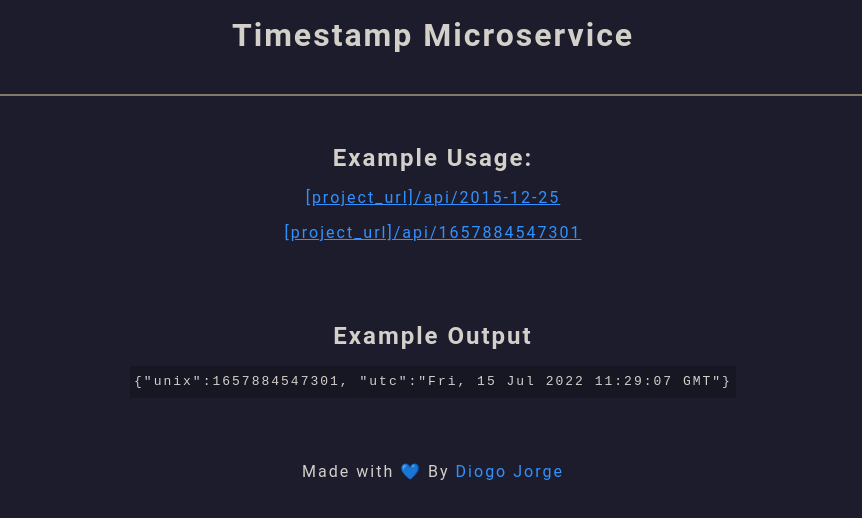
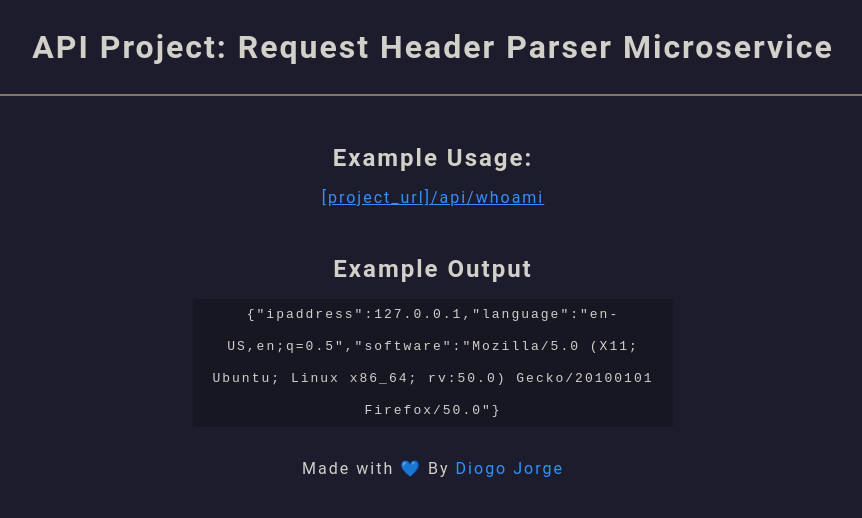
Before and after one commit to DiogoJorge1401/RequestHeaderParserMicroservice, a website: page src/views/index.html in a window 1280 px wide. Shown: the whole page, without its empty margins (207-1069 px from the left). Drawn offline with Linux system fonts and the light colour scheme.

Commit message:
feat: get information by client request

```diff
--- a/src/public/styles.css
+++ b/src/public/styles.css
@@ -12,10 +12,12 @@ body {
 }
 
 header {
+  display: flex;
+  align-items: center;
+  justify-content: center;
   height: 6rem;
   padding: 1rem;
   margin-bottom: 3rem;
-  text-align: center;
   border-bottom: 2px solid rgb(129, 120, 106);
 }
 
@@ -31,10 +33,10 @@ main {
   flex-direction: column;
   align-items: center;
   justify-content: space-between;
+  gap: 2rem;
 }
 
 section {
-  margin-bottom: 4rem;
   text-align: center;
 }
 
@@ -51,9 +53,11 @@ code {
   display: block;
   line-height: 2rem;
   padding: 0 0.25rem;
+  width: 30rem;
 }
 
 footer {
+  margin-top: 2rem;
   text-align: center;
 }
 
--- a/src/styles/style.css
+++ /dev/null
@@ -1,5 +0,0 @@
-* {
-  padding: 0;
-  margin: 0;
-  box-sizing: border-box;
-}
--- a/src/views/index.html
+++ b/src/views/index.html
@@ -6,28 +6,25 @@
   <meta http-equiv="X-UA-Compatible" content="IE=edge">
   <meta name="viewport" content="width=device-width, initial-scale=1.0">
   <link rel="stylesheet" href="/public/styles.css">
-  <title>Timestamp</title>
+  <title>Request Header Parser</title>
 </head>
 
 <body>
   <header>
-    <h1>Timestamp Microservice</h1>
+    <h1>API Project: Request Header Parser Microservice</h1>
   </header>
 
   <main>
     <section>
       <h2>Example Usage:</h2>
       <p>
-        <a href="/api/2015-12-25" target="_blank">[project_url]/api/2015-12-25</a>
-      </p>
-      <p>
-        <a href="/api/1657884547301" target="_blank">[project_url]/api/1657884547301</a>
+        <a href="/api/whoami" target="_blank">[project_url]/api/whoami</a>
       </p>
     </section>
 
     <section>
       <h2>Example Output</h2>
-      <code>{"unix":1657884547301, "utc":"Fri, 15 Jul 2022 11:29:07 GMT"}</code>
+      <code>{"ipaddress":127.0.0.1,"language":"en-US,en;q=0.5","software":"Mozilla/5.0 (X11; Ubuntu; Linux x86_64; rv:50.0) Gecko/20100101 Firefox/50.0"}</code>
     </section>
   </main>
 
```
Also changed, not shown: package.json (+5 -2 lines), src/routes.ts (+5 -13 lines), src/server.ts (+6 -2 lines), tsconfig.json (+5 -35 lines), 4 other files.
